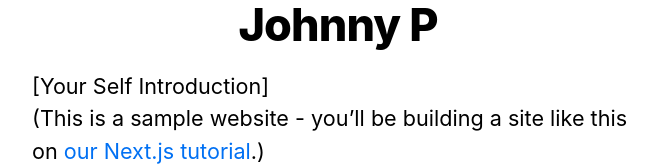
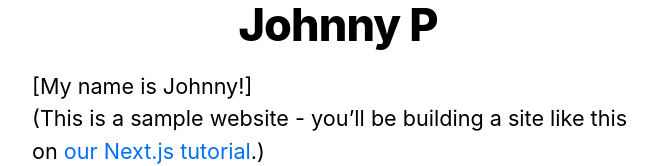
Before and after one commit to johnny2smooth/next-blog, a Next.js app: page / in a window 1280 px wide. Shown: the part 218-384 px from the top of the page, without its empty margins (302-959 px from the left). Built offline with nearby package versions, Linux system fonts and the light colour scheme.

Commit message:
API route added

```diff
--- /dev/null
+++ b/pages/api/hello.js
@@ -0,0 +1,3 @@
+export default function handler(req, res) {
+  res.status(200).json({ text: 'Hello' });
+}
--- a/pages/index.js
+++ b/pages/index.js
@@ -21,7 +21,7 @@ export default function Home({ allPostsData }) {
         <title>{siteTitle}</title>
       </Head>
       <section className={utilStyles.headingMd}>
-        <p>[Your Self Introduction]</p>
+        <p>[My name is Johnny!]</p>
         <p>
           (This is a sample website - you’ll be building a site like this on{' '}
           <a href="https://nextjs.org/learn">our Next.js tutorial</a>.)
```
